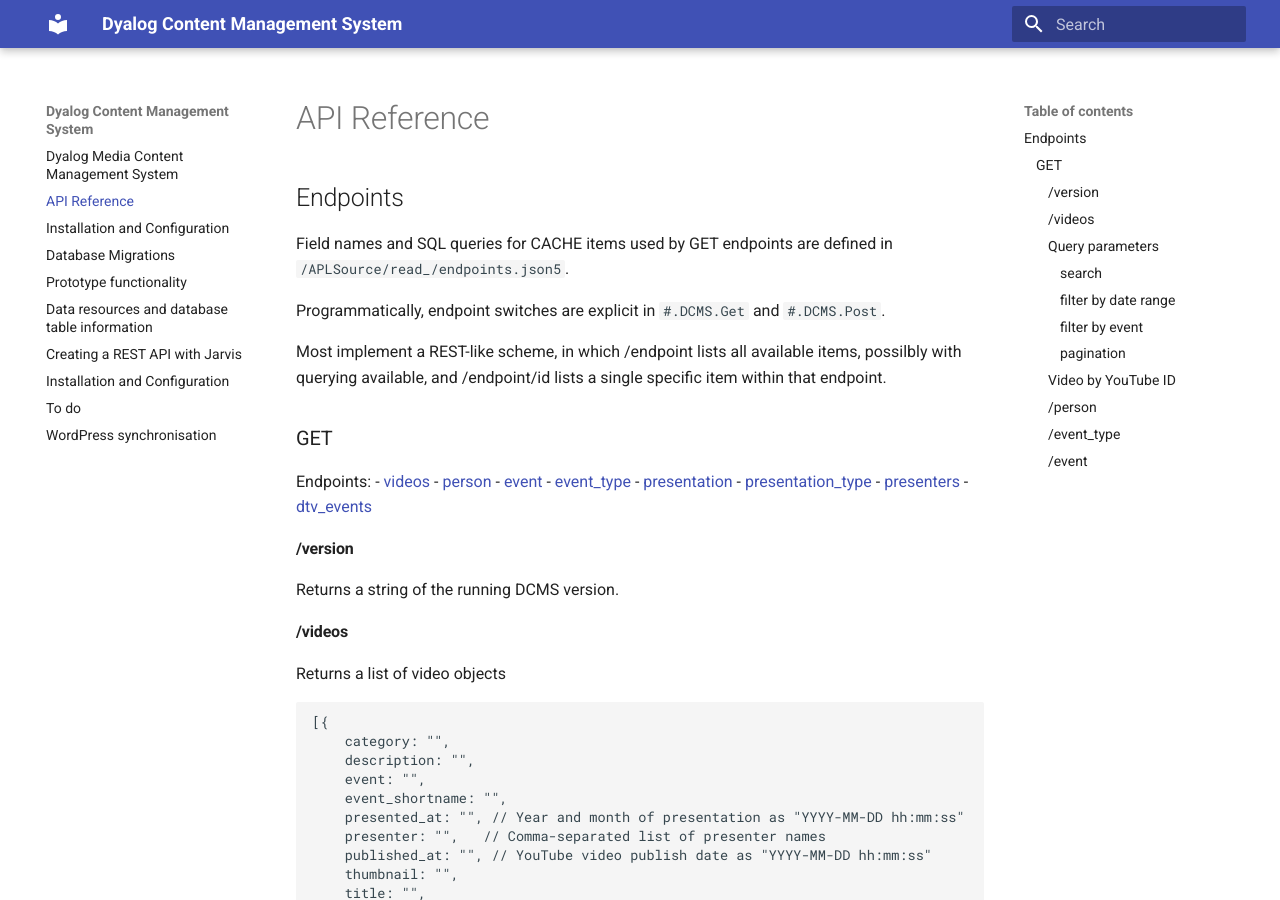
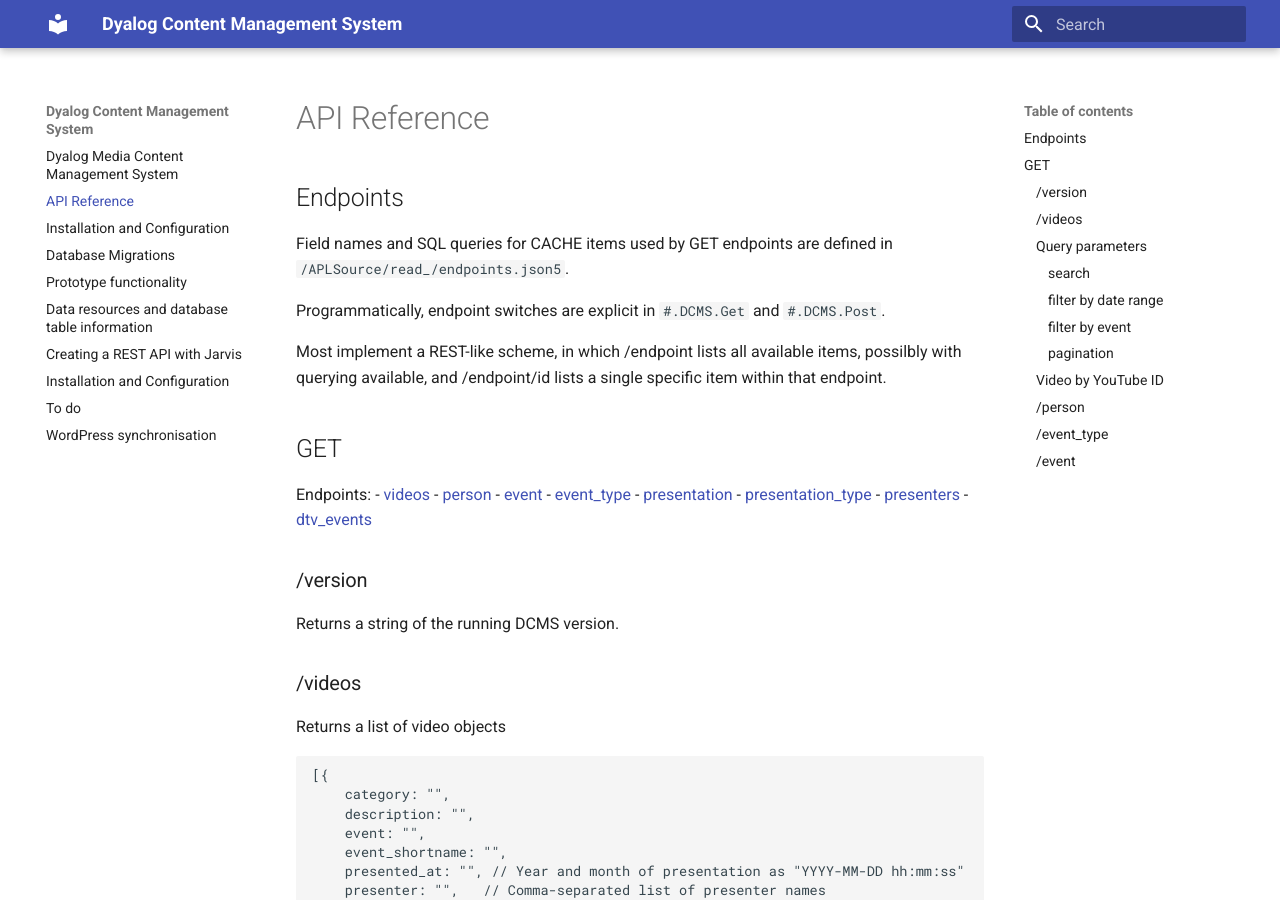
Before and after one commit to Dyalog/DCMS, an MkDocs documentation site: the page built from docs/api.md, in a window 1280 px wide and 900 px high. Built offline with MkDocs 1.6.1 and Material for MkDocs 9.7.7, drawn with Linux system fonts in a browser that asks for light colours.

````diff
--- a/docs/api.md
+++ b/docs/api.md
@@ -7,7 +7,7 @@ Programmatically, endpoint switches are explicit in `#.DCMS.Get` and `#.DCMS.Pos
 
 Most implement a REST-like scheme, in which /endpoint lists all available items, possilbly with querying available, and /endpoint/id lists a single specific item within that endpoint.
 
-### GET
+## GET
 
 Endpoints:
 - [videos](#videos)
@@ -19,10 +19,10 @@ Endpoints:
 - [presenters](#presenters)
 - [dtv_events](#dtv_events)
 
-#### /version
+### /version
 Returns a string of the running DCMS version.
 
-#### /videos
+### /videos
 Returns a list of video objects
 
 ```JSON5
@@ -41,19 +41,19 @@ Returns a list of video objects
 }]
 ```
 
-#### Query parameters
+### Query parameters
 
-##### search
+#### search
 `?search=q` where `q` is a list of search terms separated by URL-encoded space (`'%20'`), comma (`','`) or plus (`'+'`). Free text search of titles, descriptions, presenters and events.
 
-##### filter by date range
+#### filter by date range
 `?from=date` for videos no earlier than `date` of form `YYYY-MM-DD`
 `?to=date` for videos no more recent than `date` of form `YYYY-MM-DD`
 
-##### filter by event
+#### filter by event
 `?event=e` where `e` is the URL slug / short name of event (e.g. Dyalog '22 → dyalog-22)
 
-##### pagination
+#### pagination
 `?per_page=n` where n is a positive integer. Optionally, `?page=k` where k is a positive integer.
 
 Using the `per_page` and optional `page` parameters results in a paginated response which follows the template described in the next code block. The `data` item is a list of video results with the same structure described under [/videos](#videos).
@@ -87,7 +87,7 @@ For total query results n and current page p, the links provided in the response
 - `1 2 ... p(-,+)3 ... n-1 n        if 10<≢pages and this page is more than 10 from the end`
 - `1 2 ... n-9..n                   if 10<≢pages and this page is 10 or less from the end`
 
-#### Video by YouTube ID
+### Video by YouTube ID
 e.g. `/videos/_EcoRpYr3FE`
 
 Returns a JSON object containing:
@@ -104,7 +104,7 @@ Returns a JSON object containing:
 - youtube_id (string)
 - youtube_url (string)
 
-#### /person
+### /person
 Returns a list of person objects.
 
 ```JSON5
@@ -123,7 +123,7 @@ Returns a list of person objects.
 }]
 ```
 
-#### /event_type
+### /event_type
 Returns a list of event_type objects.
 
 ```JSON5
@@ -137,7 +137,7 @@ Returns a list of event_type objects.
 }]
 ```
 
-#### /event
+### /event
 Returns a list of event objects.
 
 ```JSON5
````
